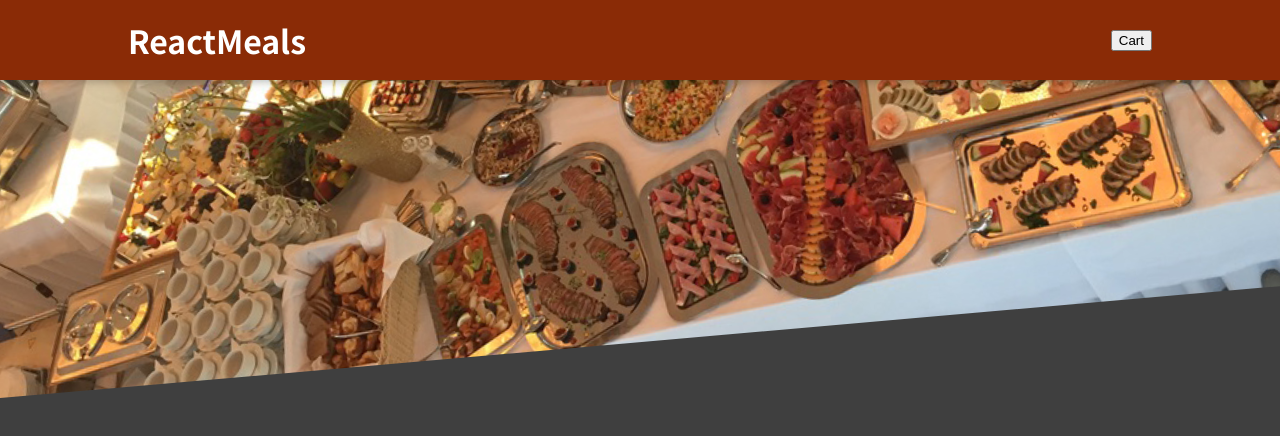
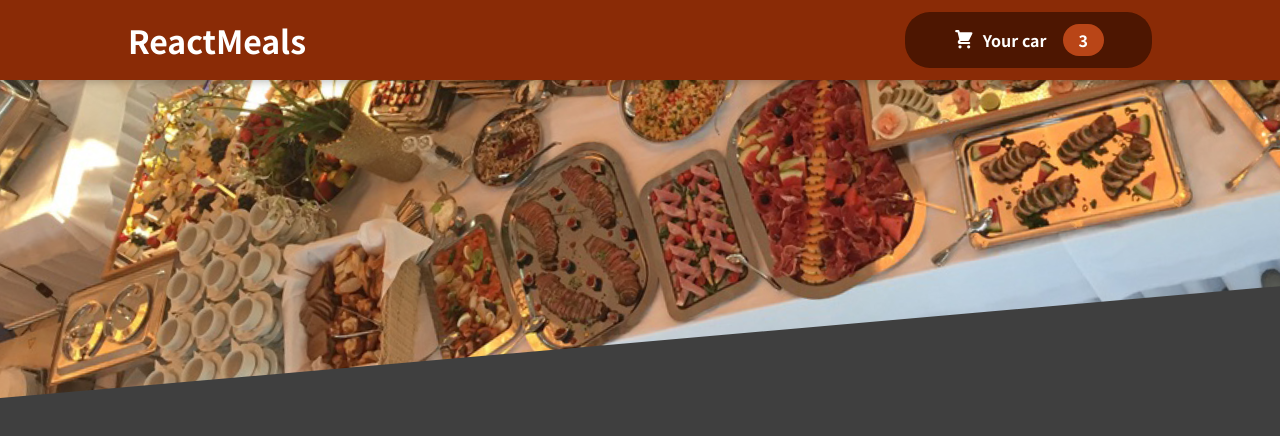
Before and after one commit to ivanenko-pt/react.v1.2, a React (Create React App) app in the folder order-food-app/: page / in a window 1280 px wide. Shown: the top 436 px of the page. Built offline with nearby package versions, Linux system fonts and the light colour scheme.

Commit message:
add-cartButton

```diff
--- /dev/null
+++ b/order-food-app/src/components/Cart/CartIcon.js
@@ -0,0 +1,13 @@
+const CartIcon = () => {
+    return (
+        <svg
+            xmlns="http://www.w3.org/2000/svg"
+            viewBox="0 0 20 20"
+            fill="currentColor"
+        >
+            <path d="M3 1a1 1 0 000 2h1.22l.305 1.222a.997.997 0 00.01.042l1.358 5.43-.893.892C3.74 11.846 4.632 14 6.414 14H15a1 1 0 000-2H6.414l1-1H14a1 1 0 00.894-.553l3-6A1 1 0 0017 3H6.28l-.31-1.243A1 1 0 005 1H3zM16 16.5a1.5 1.5 0 11-3 0 1.5 1.5 0 013 0zM6.5 18a1.5 1.5 0 100-3 1.5 1.5 0 000 3z" />
+        </svg>
+    );
+};
+
+export default CartIcon;
--- a/order-food-app/src/components/Layout/Header.js
+++ b/order-food-app/src/components/Layout/Header.js
@@ -1,5 +1,6 @@
 import { Fragment } from "react";
 
+import HeaderCardButton from "./HeaderCartButton";
 import mealsImage from "../../assets/meals.jpg";
 import classes from "./Header.module.css";
 
@@ -8,7 +9,7 @@
         <Fragment>
             <header className={classes.header}>
                 <h1>ReactMeals</h1>
-                <button>Cart</button>
+                <HeaderCardButton />
             </header>
             <div className={classes["main-image"]}>
                 <img src={mealsImage} alt=" A table food" />
--- /dev/null
+++ b/order-food-app/src/components/Layout/HeaderCartButton.js
@@ -0,0 +1,15 @@
+import CartIcon from "../Cart/CartIcon";
+import classes from "./HeaderCartButton.module.css";
+
+const HeaderCardButton = (props) => {
+    return (
+        <button className={classes.button}>
+            <span className={classes.icon}>
+                <CartIcon />
+            </span>
+            <span>Your car</span>
+            <span className={classes.badge}>3</span>
+        </button>
+    );
+};
+export default HeaderCardButton;
--- /dev/null
+++ b/order-food-app/src/components/Layout/HeaderCartButton.module.css
@@ -0,0 +1,63 @@
+.button {
+    cursor: pointer;
+    font: inherit;
+    border: none;
+    background-color: #4d1601;
+    color: white;
+    padding: 0.75rem 3rem;
+    display: flex;
+    justify-content: space-around;
+    align-items: center;
+    border-radius: 25px;
+    font-weight: bold;
+}
+
+.button:hover,
+.button:active {
+    background-color: #2c0d00;
+}
+
+.icon {
+    width: 1.35rem;
+    height: 1.35rem;
+    margin-right: 0.5rem;
+}
+
+.badge {
+    background-color: #b94517;
+    padding: 0.25rem 1rem;
+    border-radius: 25px;
+    margin-left: 1rem;
+    font-weight: bold;
+}
+
+.button:hover .badge,
+.button:active .badge {
+    background-color: #92320c;
+}
+
+.bump {
+    animation: bump 300ms ease-out;
+}
+
+@keyframes bump {
+    0% {
+        transform: scale(1);
+    }
+
+    10% {
+        transform: scale(0.9);
+    }
+
+    30% {
+        transform: scale(1.1);
+    }
+
+    50% {
+        transform: scale(1.15);
+    }
+
+    100% {
+        transform: scale(1);
+    }
+}
```
